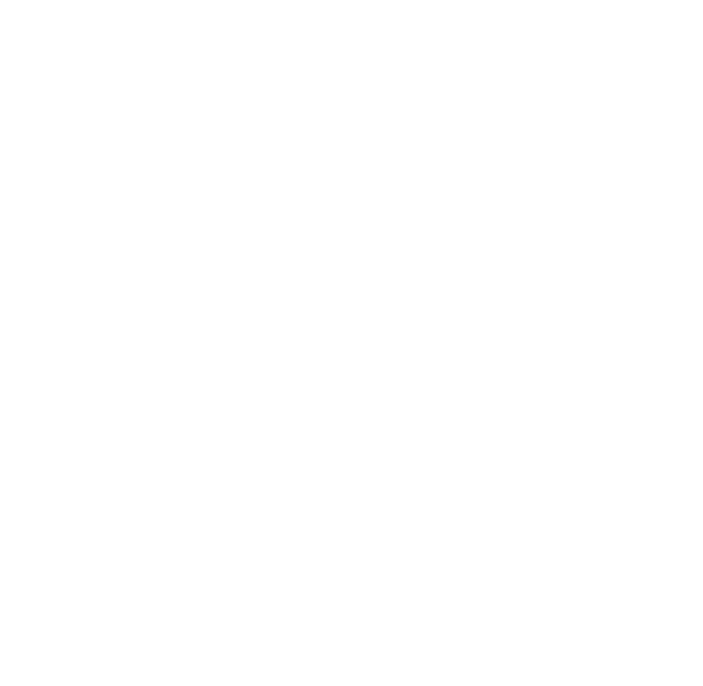
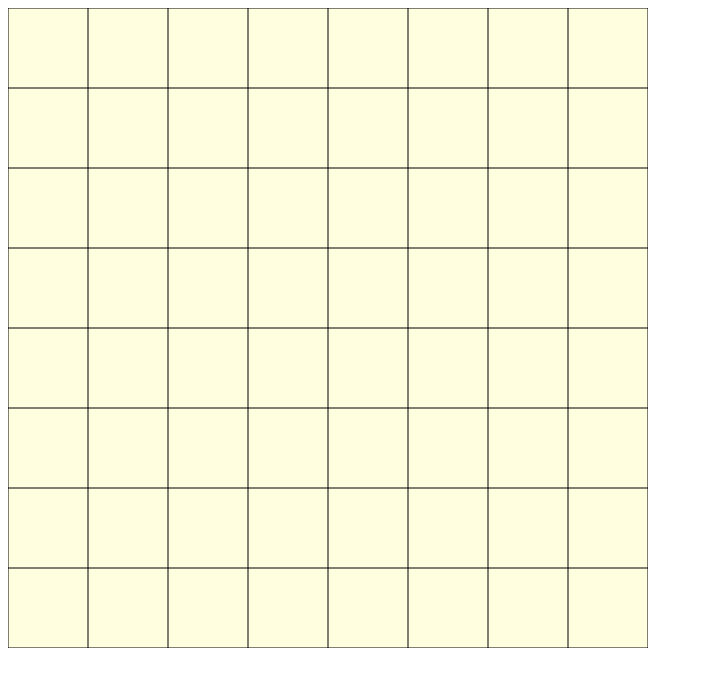
Before and after one commit to gewl/Canvas_Checkers, a plain HTML site: page index.html in a window 1280 px wide. Shown: the whole page, without its empty margins (0-703 px from the left). Drawn offline with Linux system fonts and the light colour scheme.

Commit message:
initialize empty board

```diff
--- a/index.html
+++ b/index.html
@@ -11,5 +11,7 @@
 	</head>
 
 	<body>
+
+		<script type="text/javascript" src="js/app.js"></script>
 	</body>
 </html>
--- a/js/app.js
+++ b/js/app.js
@@ -0,0 +1,27 @@
+// create canvas
+
+const canvas = document.createElement("canvas")
+const ctx = canvas.getContext("2d")
+
+let boardWidth = 640
+
+canvas.width = boardWidth
+canvas.height = boardWidth
+
+document.body.appendChild(canvas)
+
+function init() {
+	ctx.fillStyle = "lightyellow"
+	ctx.fillRect(0, 0, boardWidth, boardWidth)
+
+	for (let i = 0; i <= boardWidth; i += boardWidth/8)	 {
+		ctx.beginPath()
+		ctx.moveTo(i, 0)
+		ctx.lineTo(i, boardWidth)
+		ctx.moveTo(0, i)
+		ctx.lineTo(boardWidth, i)
+		ctx.stroke()
+	}
+}
+
+init()
```
